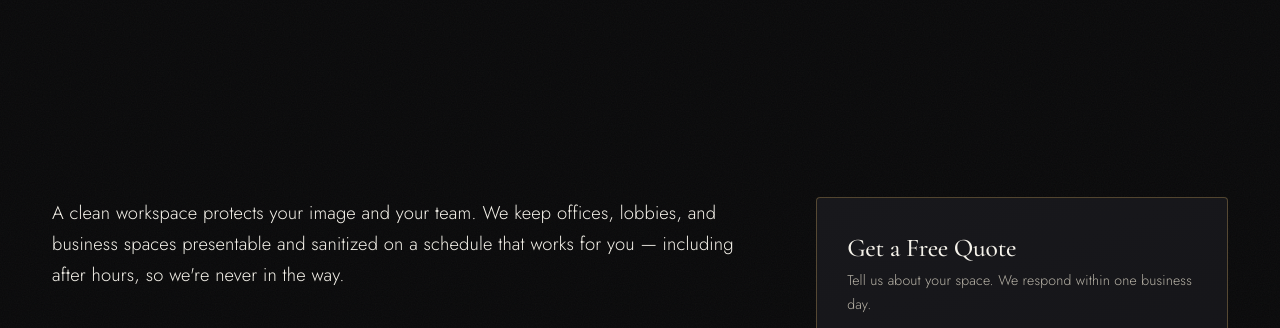
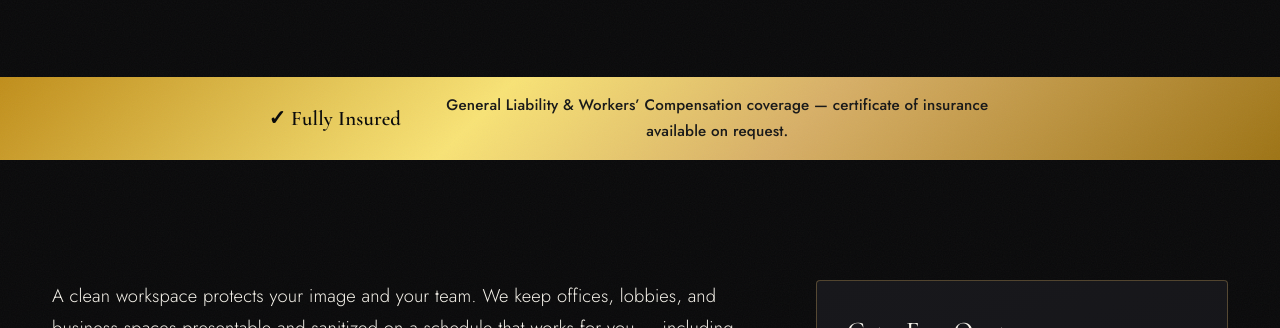
Before and after one commit to edromiack-lab/cassandras-site, a plain HTML site: page services/commercial-cleaning.html in a window 1280 px wide. Shown: the part 426-754 px from the top of the page. Drawn offline with nearby package versions, Linux system fonts and the light colour scheme.

Commit message:
Add files via upload

```diff
--- a/services/commercial-cleaning.html
+++ b/services/commercial-cleaning.html
@@ -41,6 +41,12 @@
     <span class="eyebrow">Service 04</span>
     <h1>Commercial Cleaning</h1>
     <p class="lead">Professional cleaning for offices and business spaces.</p>
+  </div>
+</section>
+<section class="ins-band">
+  <div class="wrap">
+    <span class="ins-badge">&#10003; Fully Insured</span>
+    <p>General Liability &amp; Workers&rsquo; Compensation coverage &mdash; certificate of insurance available on request.</p>
   </div>
 </section>
 <section class="sec">
```
Also changed, not shown: services/luxury-turnovers.html (+6 -0 lines), services/post-construction.html (+6 -0 lines), services/residential-cleaning.html (+6 -0 lines).
